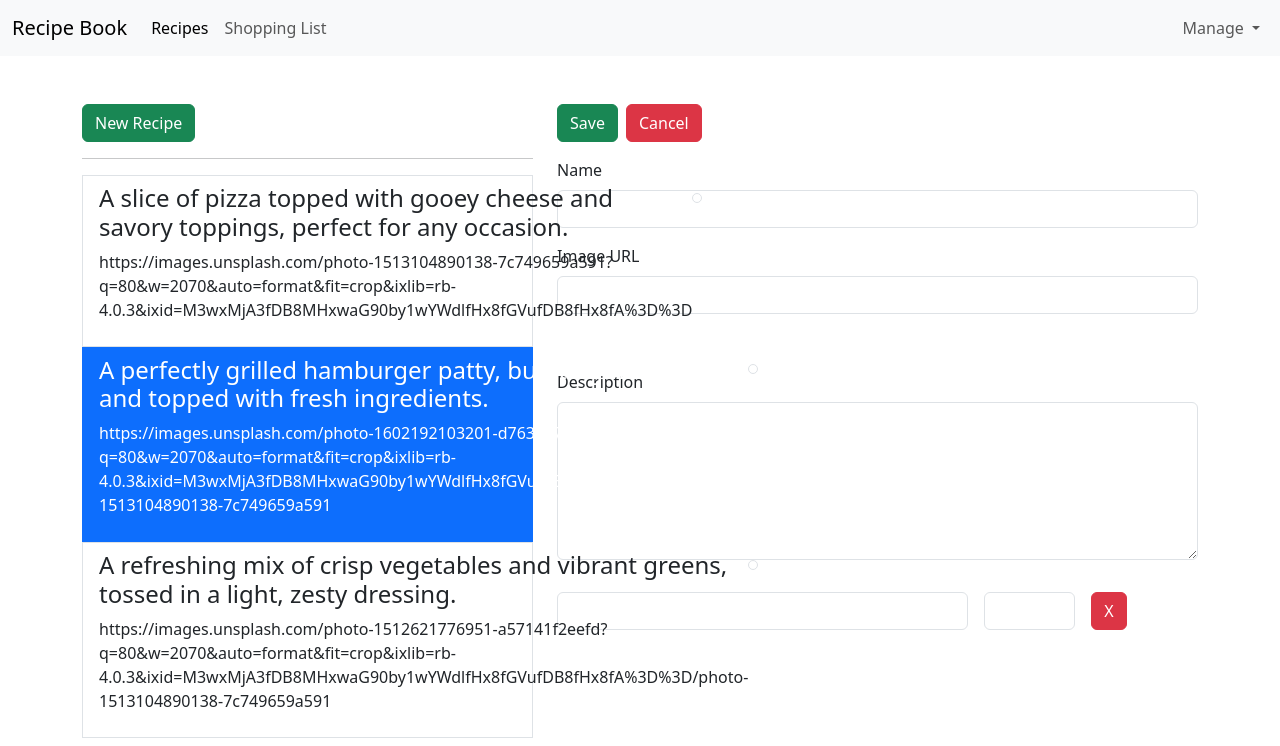
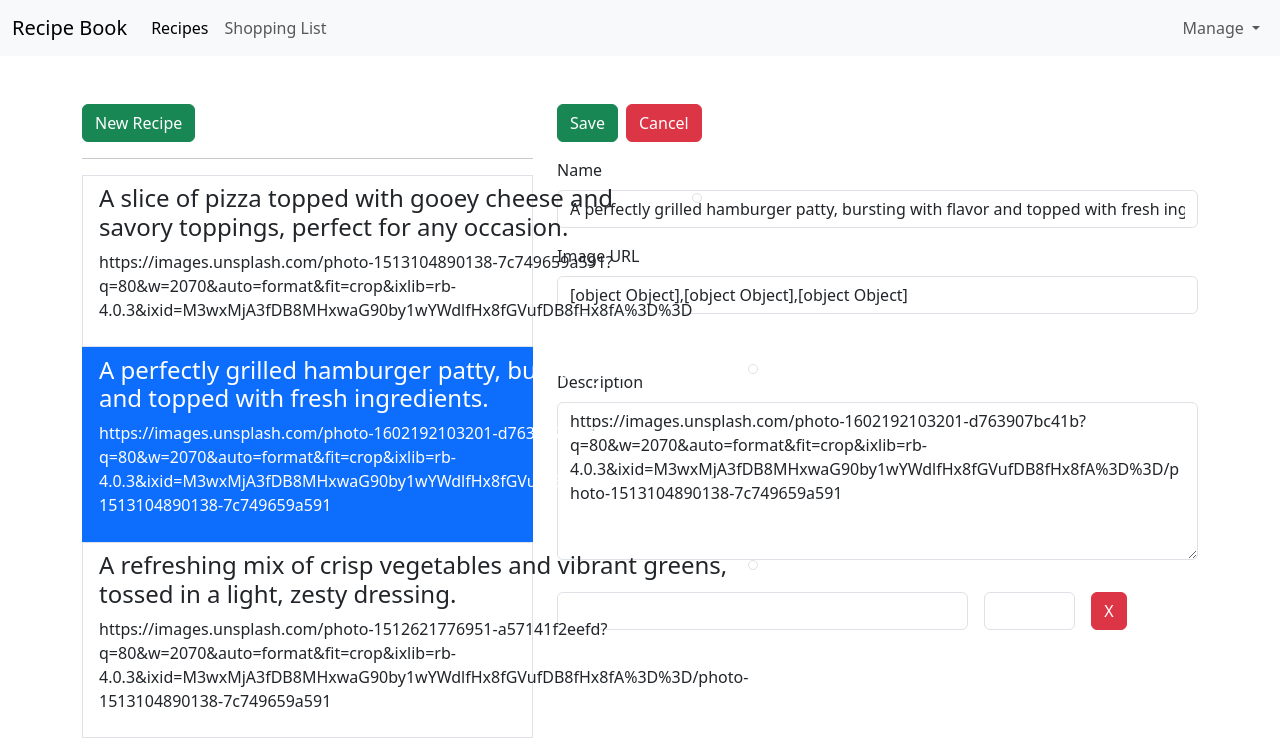
Before and after one commit to sanchezpe/recipe-book-ng, an Angular app: page /recipes/1/edit in a window 1280 px wide. Shown: the top 746 px of the page. Built offline with nearby package versions, Linux system fonts and the light colour scheme; grey boxes are pictures that could not be loaded.

Commit message:
FormsGroup - reactive approach in recipe-edit component

```diff
--- a/src/app/recipes/recipe-edit/recipe-edit.component.html
+++ b/src/app/recipes/recipe-edit/recipe-edit.component.html
@@ -1,4 +1,4 @@
-<form class="row g-3">
+<form class="row g-3" [formGroup]="recipeForm" (ngSubmit)="onSubmit()">
   <div class="col-12">
     <button type="submit" class="btn btn-success">
       Save
@@ -7,11 +7,23 @@
   </div>
   <div class="col-12">
     <label for="name" class="form-label">Name</label>
-    <input type="text" class="form-control" id="name" name="name" />
+    <input
+      type="text"
+      class="form-control"
+      id="name"
+      name="name"
+      formControlName="name"
+    />
   </div>
   <div class="col-12">
     <label for="imagePath" class="form-label">Image URL</label>
-    <input type="text" class="form-control" id="imagePath" name="imagePath" />
+    <input
+      type="text"
+      class="form-control"
+      id="imagePath"
+      name="imagePath"
+      formControlName="imagePath"
+    />
   </div>
   <div class="col-12">
     <img src="" class="img-fluid" />
@@ -24,6 +36,7 @@
       id="description"
       name="description"
       rows="6"
+      formControlName="description"
     ></textarea>
   </div>
   <div class="row g-3">
--- a/src/app/recipes/recipe-edit/recipe-edit.component.ts
+++ b/src/app/recipes/recipe-edit/recipe-edit.component.ts
@@ -1,23 +1,54 @@
 import { Component } from '@angular/core';
 import { ActivatedRoute, Params } from '@angular/router';
+import { FormControl, FormGroup, ReactiveFormsModule } from '@angular/forms';
+import { RecipeService } from '../recipe.service';
+import { NgIf } from '@angular/common';
 
 @Component({
   selector: 'app-recipe-edit',
   standalone: true,
-  imports: [],
+  imports: [NgIf, ReactiveFormsModule],
   templateUrl: './recipe-edit.component.html',
   styleUrl: './recipe-edit.component.css',
 })
 export class RecipeEditComponent {
-  id?: number;
+  id!: number;
   editMode: boolean = false;
+  recipeForm!: FormGroup;
 
-  constructor(private route: ActivatedRoute) {}
+  constructor(
+    private route: ActivatedRoute,
+    private recipeService: RecipeService,
+  ) {}
 
   ngOnInit() {
     this.route.params.subscribe((params: Params) => {
       this.editMode = !!params['id'];
       this.id = params['id'];
+      this.initForm();
     });
   }
+
+  private initForm() {
+    let recipeName = '';
+    let recipeImagePath = '';
+    let recipeDescription = '';
+
+    if (this.editMode) {
+      let recipe = this.recipeService.getRecipe(this.id);
+      recipeName = recipe.name;
+      recipeImagePath = recipe.imagePath;
+      recipeDescription = recipe.description;
+    }
+
+    this.recipeForm = new FormGroup({
+      name: new FormControl(recipeName),
+      imagePath: new FormControl(recipeImagePath),
+      description: new FormControl(recipeDescription),
+    });
+  }
+
+  onSubmit() {
+    console.log(this.recipeForm);
+  }
 }
```
